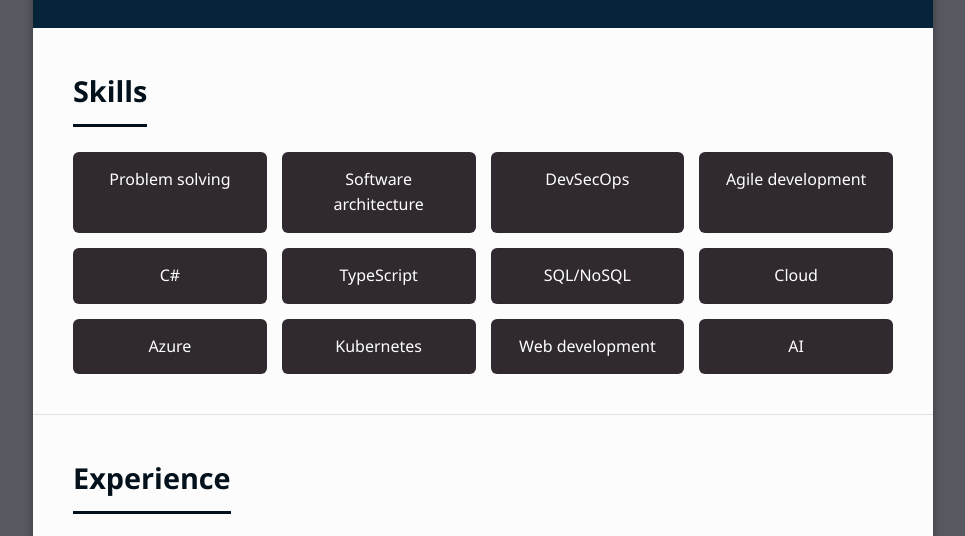
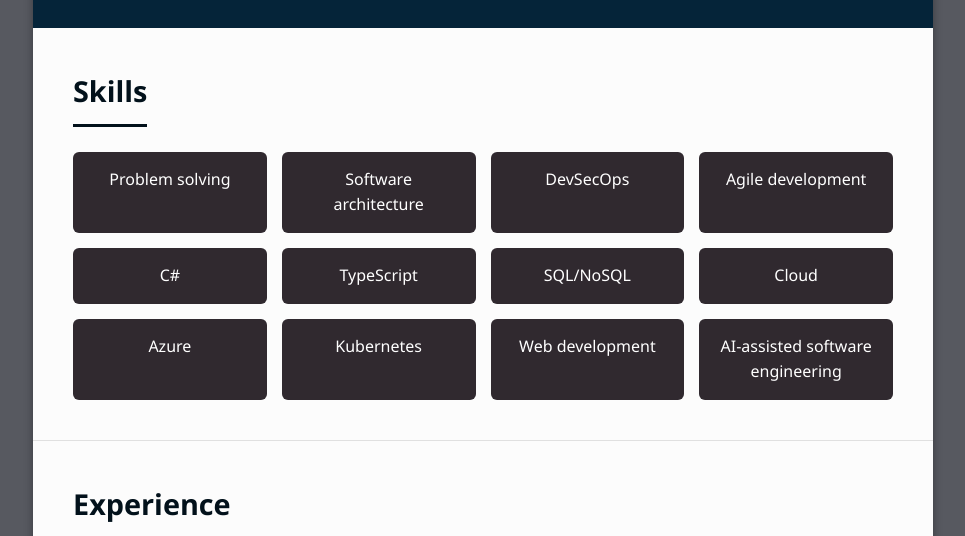
Before and after one commit to BalassaMarton/BalassaMarton.github.io, a website: page index.html in a window 1280 px wide. Shown: the part 245-781 px from the top of the page, without its empty margins (157-1122 px from the left). Drawn offline with Linux system fonts and the light colour scheme.

Commit message:
Update skills

```diff
--- a/index.html
+++ b/index.html
@@ -48,7 +48,7 @@
                 <div class="skill-item">Azure</div>
                 <div class="skill-item">Kubernetes</div>
                 <div class="skill-item">Web development</div>
-                <div class="skill-item">AI</div>
+                <div class="skill-item">AI-assisted software engineering</div>
             </div>
         </section>
 
```
Also changed, not shown: 1 other file.
